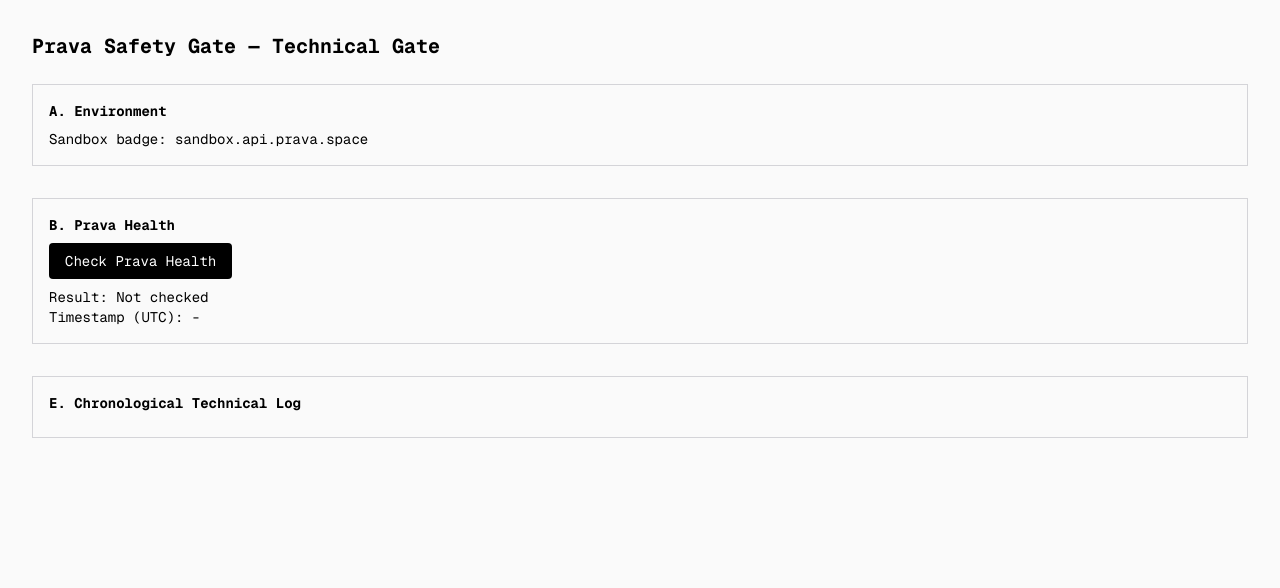
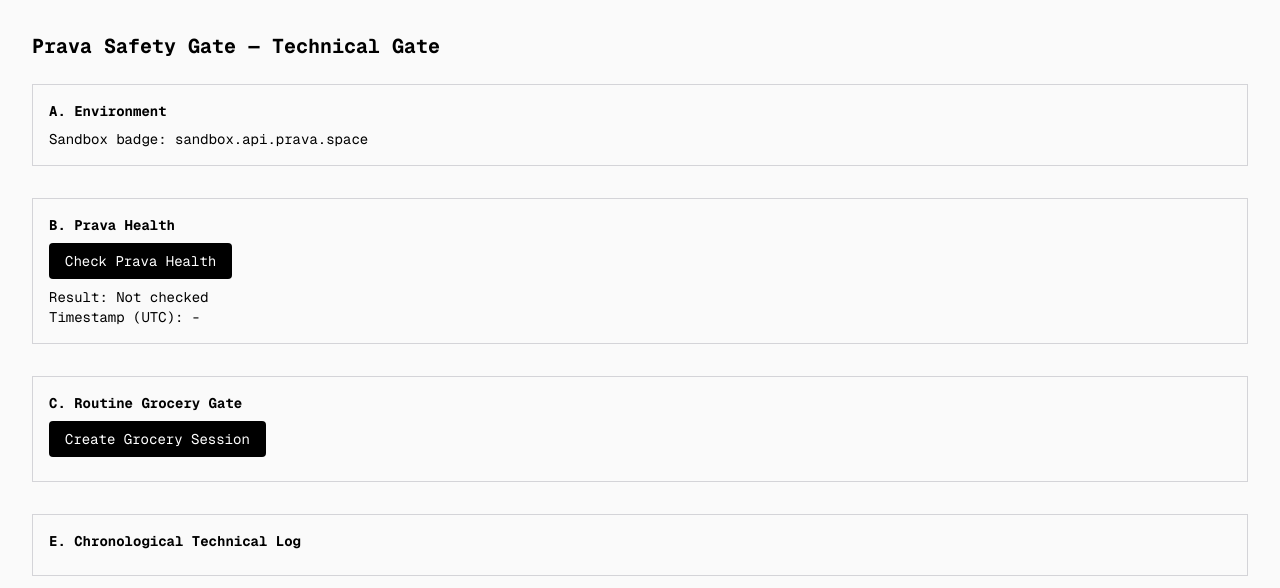
Before and after one commit to Faadil1/still-theirs, a Next.js app: page / in a window 1280 px wide. Shown: the top 588 px of the page. Built offline with nearby package versions, Linux system fonts and the light colour scheme.

Commit message:
feat: create real Prava sandbox session

```diff
--- /dev/null
+++ b/src/app/api/prava/session/route.ts
@@ -0,0 +1,47 @@
+import { NextResponse } from "next/server";
+import { createPravaSession, PravaApiError } from "@/lib/prava/server";
+import { appendAuditEvent } from "@/lib/audit";
+
+export async function POST() {
+  const externalOrderRef = `grocery-gate-${Date.now()}`;
+
+  try {
+    const result = await createPravaSession({ externalOrderRef });
+
+    await appendAuditEvent("prava.session.created", {
+      httpStatus: 201,
+      sessionId: result.session_id,
+      orderId: result.order_id,
+      expiresAt: result.expires_at,
+      sessionTokenPresent: Boolean(result.session_token),
+      iframeUrlPresent: Boolean(result.iframe_url),
+    });
+
+    return NextResponse.json({
+      sessionId: result.session_id,
+      sessionToken: result.session_token,
+      iframeUrl: result.iframe_url,
+      orderId: result.order_id,
+      expiresAt: result.expires_at,
+      sessionTokenPresent: Boolean(result.session_token),
+      iframeUrlPresent: Boolean(result.iframe_url),
+    });
+  } catch (err) {
+    if (err instanceof PravaApiError) {
+      await appendAuditEvent("prava.session.error", {
+        httpStatus: err.httpStatus,
+        responseId: err.responseId,
+        message: err.message,
+        body: err.redactedBody,
+      });
+      return NextResponse.json(
+        { error: err.message, httpStatus: err.httpStatus, responseId: err.responseId },
+        { status: err.httpStatus || 502 }
+      );
+    }
+
+    const message = err instanceof Error ? err.message : "Unknown error";
+    await appendAuditEvent("prava.session.unexpected_error", { message });
+    return NextResponse.json({ error: message }, { status: 500 });
+  }
+}
--- a/src/app/page.tsx
+++ b/src/app/page.tsx
@@ -7,11 +7,30 @@
   message: string;
 }
 
+interface SessionMetadata {
+  sessionId: string;
+  orderId: string;
+  expiresAt: string;
+  sessionTokenPresent: boolean;
+  iframeUrlPresent: boolean;
+}
+
 export default function Home() {
   const [log, setLog] = useState<LogEntry[]>([]);
   const [healthResult, setHealthResult] = useState<string>("Not checked");
   const [healthTimestamp, setHealthTimestamp] = useState<string>("-");
   const [checking, setChecking] = useState(false);
+
+  // sessionToken/iframeUrl are kept in transient state only, for the future
+  // collectPAN() call in Gate A2 — never logged, never rendered.
+  const [session, setSession] = useState<SessionMetadata | null>(null);
+  const [sessionTokenState, setSessionTokenState] = useState<string | null>(null);
+  const [iframeUrlState, setIframeUrlState] = useState<string | null>(null);
+  const [creatingSession, setCreatingSession] = useState(false);
+  const [sessionError, setSessionError] = useState<string | null>(null);
+
+  void sessionTokenState;
+  void iframeUrlState;
 
   function pushLog(message: string) {
     setLog((prev) => [...prev, { timestamp: new Date().toISOString(), message }]);
@@ -39,6 +58,36 @@
     }
   }
 
+  async function createGrocerySession() {
+    setCreatingSession(true);
+    setSessionError(null);
+    pushLog("Creating routine grocery Prava session...");
+    try {
+      const res = await fetch("/api/prava/session", { method: "POST" });
+      const data = await res.json();
+      if (res.ok) {
+        setSession({
+          sessionId: data.sessionId,
+          orderId: data.orderId,
+          expiresAt: data.expiresAt,
+          sessionTokenPresent: data.sessionTokenPresent,
+          iframeUrlPresent: data.iframeUrlPresent,
+        });
+        setSessionTokenState(data.sessionToken);
+        setIframeUrlState(data.iframeUrl);
+        pushLog(`Session created: ${data.sessionId} (order ${data.orderId})`);
+      } else {
+        setSessionError(`FAILED (HTTP ${res.status}): ${data.error}`);
+        pushLog(`Session creation failed: HTTP ${res.status} - ${data.error}`);
+      }
+    } catch {
+      setSessionError("FAILED: network error");
+      pushLog("Session creation failed: network error");
+    } finally {
+      setCreatingSession(false);
+    }
+  }
+
   return (
     <div className="min-h-screen bg-zinc-50 p-8 font-mono text-sm text-black dark:bg-black dark:text-zinc-50">
       <h1 className="mb-6 text-xl font-bold">Prava Safety Gate — Technical Gate</h1>
@@ -61,6 +110,27 @@
         <p>Timestamp (UTC): {healthTimestamp}</p>
       </section>
 
+      <section className="mb-8 border border-zinc-300 p-4 dark:border-zinc-700">
+        <h2 className="mb-2 font-bold">C. Routine Grocery Gate</h2>
+        <button
+          onClick={createGrocerySession}
+          disabled={creatingSession}
+          className="mb-2 rounded bg-black px-4 py-2 text-white disabled:opacity-50 dark:bg-white dark:text-black"
+        >
+          {creatingSession ? "Creating..." : "Create Grocery Session"}
+        </button>
+        {session && (
+          <div>
+            <p>Session ID: {session.sessionId}</p>
+            <p>Order ID: {session.orderId}</p>
+            <p>Expires at (UTC): {session.expiresAt}</p>
+            <p>Session token present: {String(session.sessionTokenPresent)}</p>
+            <p>Iframe URL present: {String(session.iframeUrlPresent)}</p>
+          </div>
+        )}
+        {sessionError && <p>{sessionError}</p>}
+      </section>
+
       <section className="border border-zinc-300 p-4 dark:border-zinc-700">
         <h2 className="mb-2 font-bold">E. Chronological Technical Log</h2>
         <ul className="max-h-64 overflow-y-auto">
```
Also changed, not shown: 1 other file (tests, documents, lock files or other folders).
